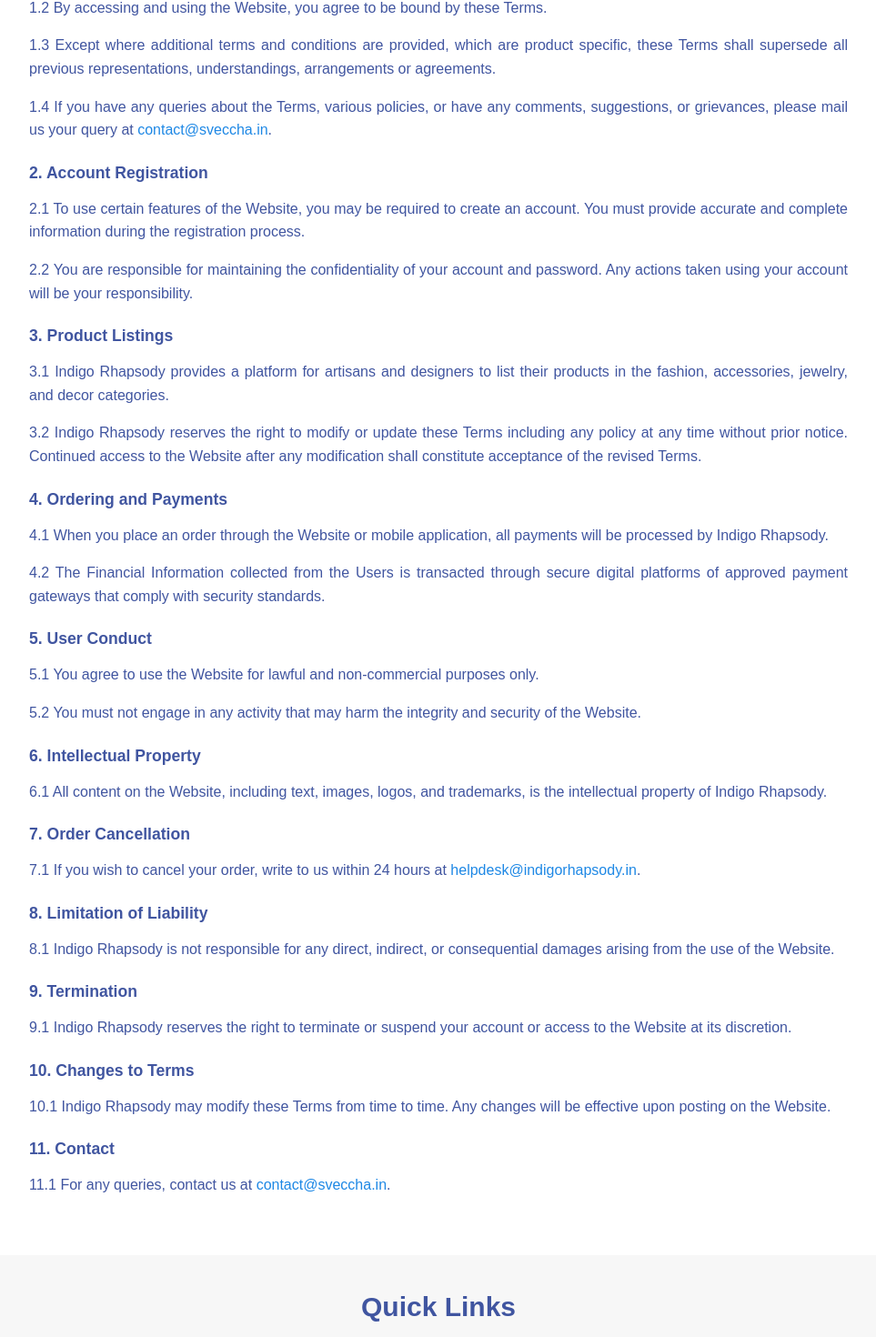
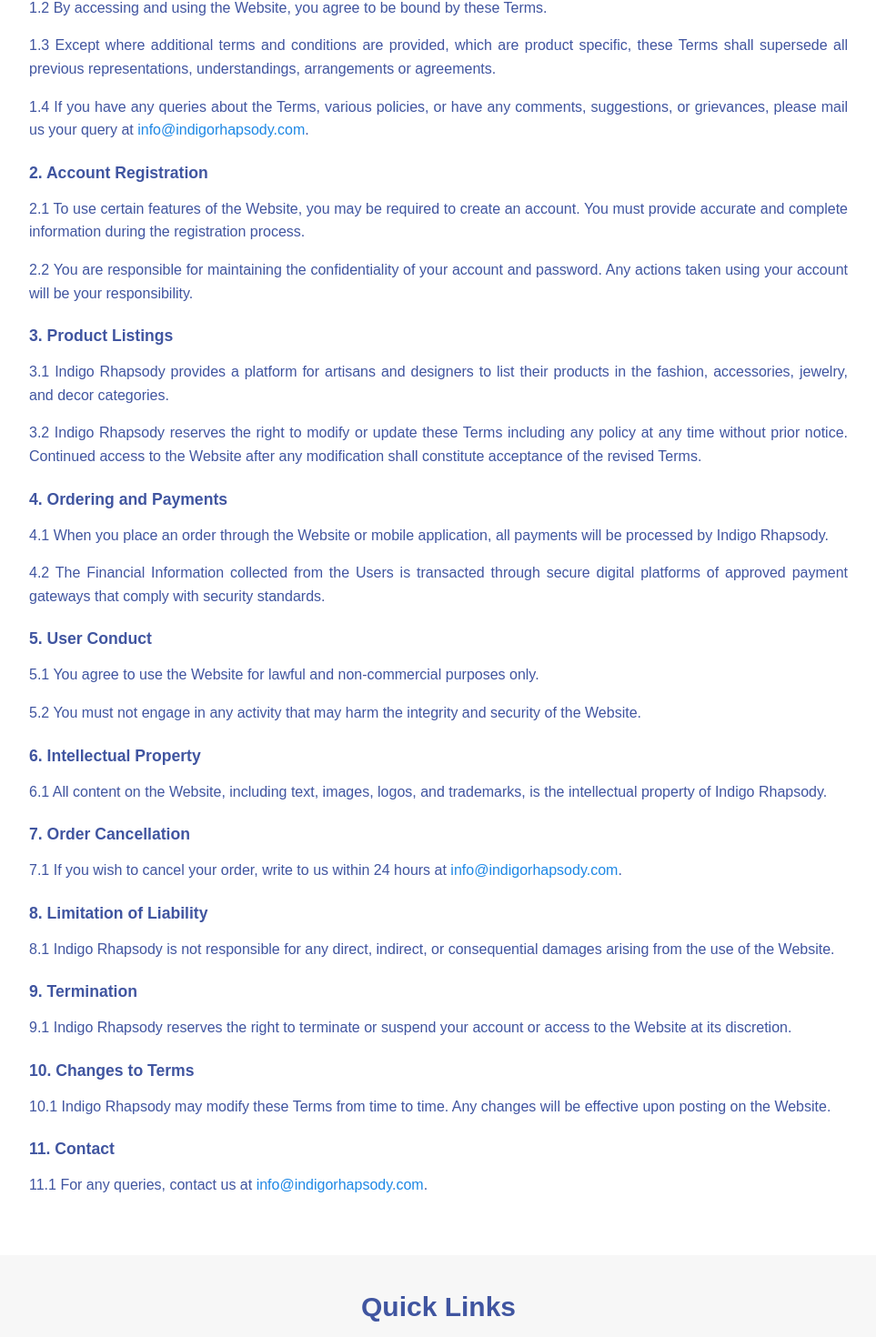
Before and after one commit to Dundanagoudp/indiorbapsody, a React (Vite) app: page /policies in a window 1280 px wide. Shown: the part 1860-3330 px from the top of the page at 91% size, without its empty margins (158-1121 px from the left). Built offline with nearby package versions, Linux system fonts and the light colour scheme.

Commit message:
email updated

```diff
--- a/src/components/policiessection/Policies.jsx
+++ b/src/components/policiessection/Policies.jsx
@@ -143,7 +143,7 @@
           1.3 Except where additional terms and conditions are provided, which are product specific, these Terms shall supersede all previous representations, understandings, arrangements or agreements.
         </Paragraph>
         <Paragraph>
-          1.4 If you have any queries about the Terms, various policies, or have any comments, suggestions, or grievances, please mail us your query at <a href="mailto:contact@sveccha.in">contact@sveccha.in</a>.
+          1.4 If you have any queries about the Terms, various policies, or have any comments, suggestions, or grievances, please mail us your query at <a href="info@indigorhapsody.com">info@indigorhapsody.com</a>.
         </Paragraph>
       </Section>
 
@@ -186,7 +186,7 @@
 
       <Section>
         <SectionTitle>7. Order Cancellation</SectionTitle>
-        <Paragraph>7.1 If you wish to cancel your order, write to us within 24 hours at <a href="mailto:helpdesk@indigorhapsody.in">helpdesk@indigorhapsody.in</a>.</Paragraph>
+        <Paragraph>7.1 If you wish to cancel your order, write to us within 24 hours at <a href="mailto:info@indigorhapsody.com">info@indigorhapsody.com</a>.</Paragraph>
       </Section>
 
       <Section>
@@ -206,7 +206,7 @@
 
       <Section>
         <SectionTitle>11. Contact</SectionTitle>
-        <Paragraph>11.1 For any queries, contact us at <a href="mailto:contact@sveccha.in">contact@sveccha.in</a>.</Paragraph>
+        <Paragraph>11.1 For any queries, contact us at <a href="mailto:info@indigorhapsody.com">info@indigorhapsody.com</a>.</Paragraph>
       </Section>
     </PoliciesContainer>
   );
```
